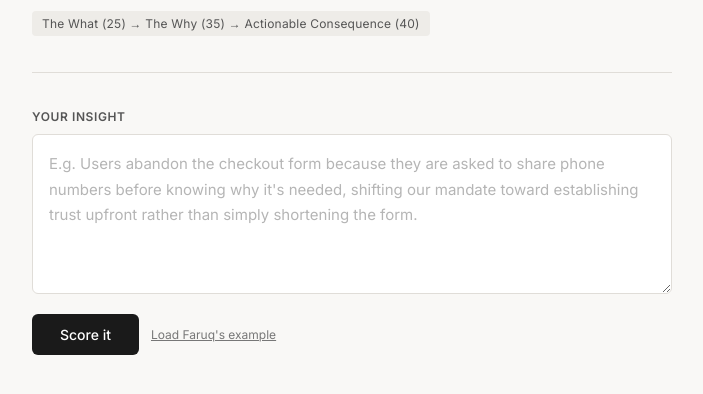
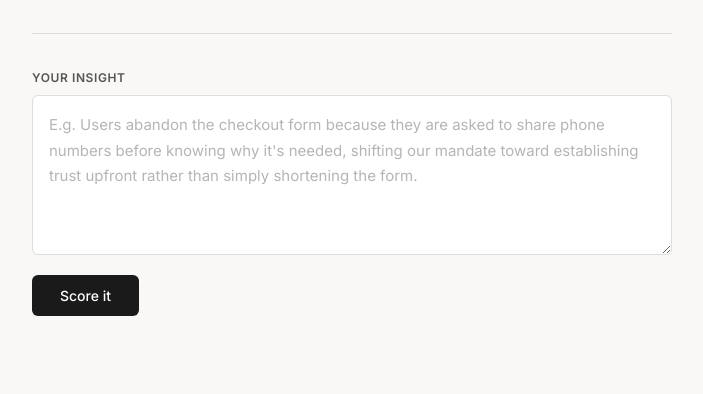
Before and after one commit to thisishauwa/insightscorer, a website: page index.html in a window 1280 px wide. Shown: the part 126-520 px from the top of the page, without its empty margins (288-991 px from the left). Drawn offline with Linux system fonts and the light colour scheme.

Commit message:
Remove example button and framework pill from UI

```diff
--- a/index.html
+++ b/index.html
@@ -321,7 +321,6 @@
   <header>
     <h1>Insight Scorer</h1>
     <p>Paste your insight below. Evaluated against the team framework. 80 or above is a pass.</p>
-    <div class="framework-pill">The What (25) &rarr; The Why (35) &rarr; Actionable Consequence (40)</div>
   </header>
 
   <div class="divider"></div>
@@ -335,7 +334,6 @@
 
     <div class="button-group">
       <button id="score-btn" onclick="scoreInsight()">Score it</button>
-      <button class="example-btn" onclick="loadExample()">Load Faruq's example</button>
     </div>
 
     <div class="error-banner" id="error-banner"></div>
@@ -387,11 +385,6 @@
   </main>
 
   <script>
-    function loadExample() {
-      document.getElementById('insight-input').value =
-        "Users abandon the form because they're being asked to share sensitive information before they understand who will see it—shifting our mandate toward establishing trust upfront rather than simply shortening the form.";
-    }
-
     function showError(msg) {
       const err = document.getElementById('error-banner');
       err.textContent = msg;
```
